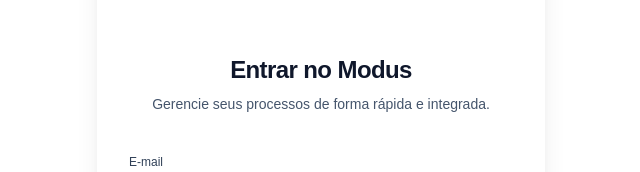
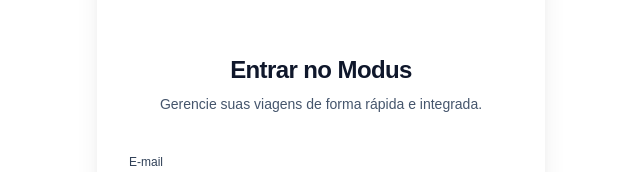
Before and after one commit to arcapp-2030/modus-web, a Next.js app: page /login in a window 1280 px wide. Shown: the part 201-373 px from the top of the page, without its empty margins (319-959 px from the left). Built offline with nearby package versions, Linux system fonts and the light colour scheme; no server answers.

Commit message:
fix initial

```diff
--- a/app/login/page.tsx
+++ b/app/login/page.tsx
@@ -36,7 +36,7 @@ export default function LoginPage() {
           Entrar no Modus
         </h2>
         <p className="mt-2 text-center text-sm text-slate-600">
-          Gerencie seus processos de forma rápida e integrada.
+          Gerencie suas viagens de forma rápida e integrada.
         </p>
       </div>
 
```
